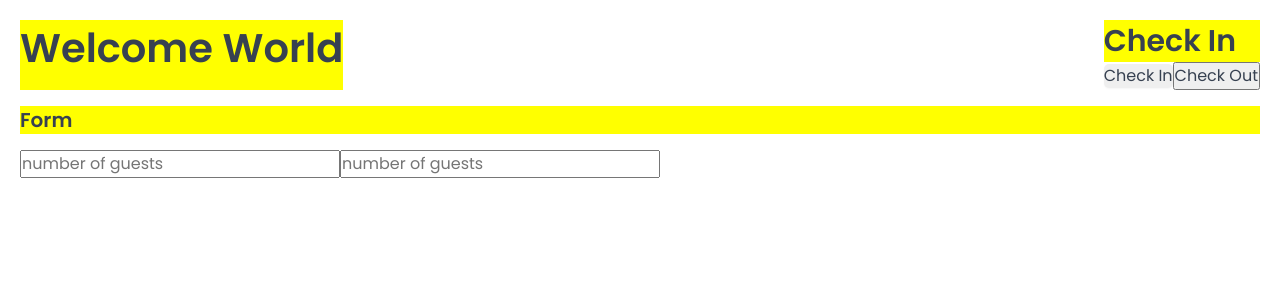
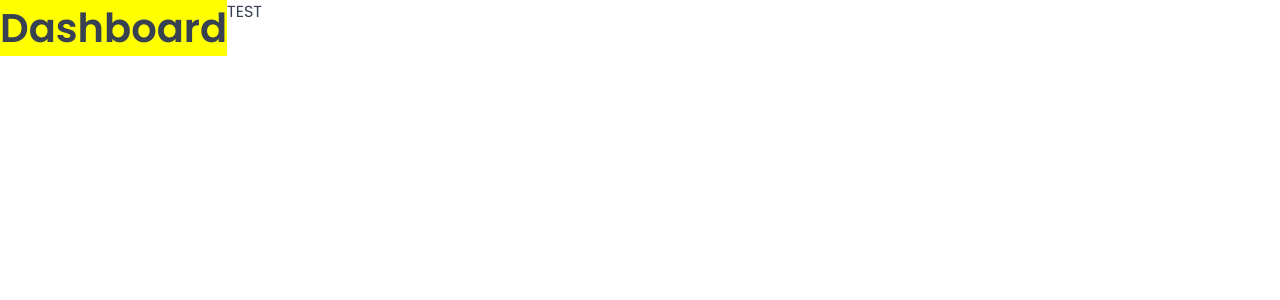
Before and after one commit to Aym2023/the-wild-oasis, a React (Vite) app: page /Dashboard in a window 1280 px wide. Shown: the top 300 px of the page. Built offline with nearby package versions, Linux system fonts and the light colour scheme; a web font is replaced by a local one.

Commit message:
modyfied

```diff
--- a/package.json
+++ b/package.json
@@ -13,6 +13,7 @@
     "eslint-config-react-app": "^7.0.1",
     "react": "^18.2.0",
     "react-dom": "^18.2.0",
+    "react-router-dom": "^6.28.0",
     "styled-components": "^6.1.13"
   },
   "devDependencies": {
--- a/src/App.jsx
+++ b/src/App.jsx
@@ -1,47 +1,36 @@
-import styled from 'styled-components';
+import { BrowserRouter, Navigate, Route, Routes } from "react-router-dom"
 import GlobalStyles from './styles/GlobalStyles';
-import Button from './ui/Button';
-import Input from './ui/Input';
-import Heading from './ui/Heading';
-import Row from './ui/Row';
 
-const StyledApp = styled.main`
-padding: 20px;
-`;
+import Dashboard from './Pages/Dashboard';
+import Bookings from './Pages/Bookings';
+import Cabins from './Pages/Cabins';
+import Users from './Pages/Users';
+import Settings from './Pages/Settings';
+import Account from './Pages/Account';
+import Login from './Pages/Login';
+import PageNotFound from './Pages/PageNotFound';
+
 
 function App() {
   return (
     <>
-    <GlobalStyles />
-    <StyledApp>
-      <Row>
-      <Row type='horizontol'>
-      <Heading as='h1'>Welcome World</Heading>
+    <GlobalStyles/>
+      <BrowserRouter>
+      <Routes>
+      <Route index element={<Navigate replace to='Dashboard' />}/>
+      <Route path="dashboard" element={<Dashboard/>}/>
+      <Route path="account" element={<Account/>}/>
+      <Route path="bookings" element={<Bookings/>}/>
+      <Route path="cabins" element={<Cabins/>}/>
+      <Route path="login" element={<Login/>}/>
+      <Route path="settings" element={<Settings/>}/>
+      <Route path="users" element={<Users/>}/>
+      <Route path="*" element={<PageNotFound />}/>
 
-    <div>
-   <Heading as='h2'>Check In</Heading>
-   <Button
-   size='medium'
-   vartion='primary'
-   onClick={() => alert('Check In')}>Check In</Button>
-   <Button
-   size='small'
-   vartion='danger'
-   onClick={() => alert('Check Out')}>Check Out</Button>
-  </div>
-    </Row>
-
-    <Row>
-    <Heading as='h3'>Form</Heading>
-    <form>
-    <Input type='number' placeholder='number of guests'/>
-    <Input type='number' placeholder='number of guests'/>
-    </form>
-    </Row>
-      </Row>
-    </StyledApp>
-    </>
-  );
+      </Routes>
+      </BrowserRouter>
+      </>
+  )
 }
 
 export default App;
```
Also changed, not shown: 1 other file (tests, documents, lock files or other folders).
